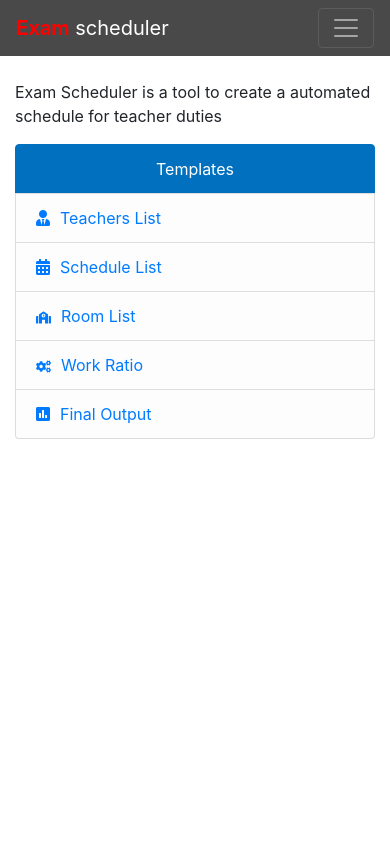
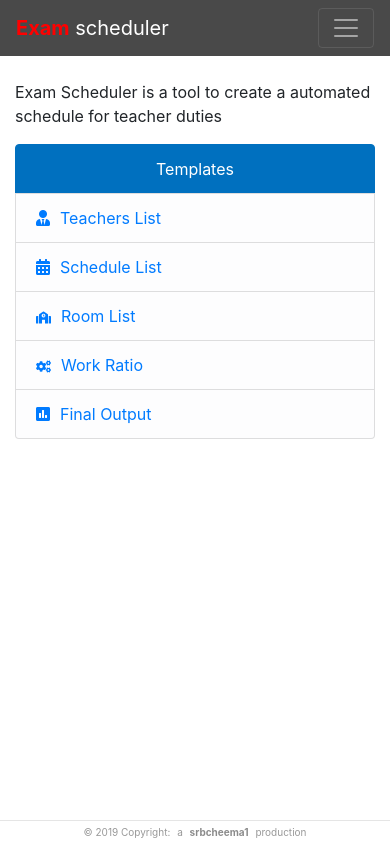
Before and after one commit to srbcheema1/ExamScheduler, a React (Create React App) app: page /Help in a window 390 px wide. Built offline with nearby package versions, Linux system fonts and the light colour scheme.

Commit message:
footer added

```diff
--- a/src/App.js
+++ b/src/App.js
@@ -5,6 +5,7 @@ import Home from './pages/Home.js'
 import About from './pages/About.js'
 import Help from './pages/Help.js'
 import Navbar from './components/navbar/Navbar.js'
+import Footer from './components/footer/footer.js';
 
 class App extends Component {
   render() {
@@ -16,6 +17,7 @@ class App extends Component {
           <Route exact path = "/About" component = {About}/>
           <Route exact path = "/Help" component = {Help}/>
         </div>
+        <Footer/>
       </Router>
     );
   }
--- /dev/null
+++ b/src/components/footer/footer.css
@@ -0,0 +1,36 @@
+.srb-footer {
+   position: fixed;
+   left: 0;
+   bottom: 0;
+   width: 100%;
+   color: white;
+   text-align: center;
+}
+
+.srb-footer .content {
+    font-size: 15px;
+    padding-top: 10px;
+    padding-bottom:10px;
+}
+
+.srb-footer hr {
+    margin-top: 10px;
+}
+
+
+
+@media screen and (max-width: 800px) {
+    .srb-footer .content {
+        font-size: 12px;
+        padding-top: 8px;
+        padding-bottom:8px;
+    }
+}
+
+@media screen and (max-width: 400px) {
+    .srb-footer .content {
+        font-size: 10px;
+        padding-top: 4px;
+        padding-bottom:4px;
+    }
+}
--- /dev/null
+++ b/src/components/footer/footer.js
@@ -0,0 +1,25 @@
+import React, {Component} from 'react';
+import './footer.css'
+
+class Footer extends Component{
+  render(){
+    return(
+        <div className="srb-footer">
+            <hr style={{marginBottom:'0'}}/>
+            <div className="text-center content">
+            <a href="https://www.linkedin.com/in/srbcheema1/"
+            style={{color:'#999',textDecoration:'none'}}>
+                © 2019 Copyright:
+                <span style={{letterSpacing:'4px'}}> </span>
+                a
+                <span style={{letterSpacing:'4px'}}> </span>
+                <span style={{color:'#8b8b8b', fontWeight:'700'}}>srbcheema1</span>
+                <span style={{letterSpacing:'4px'}}> </span>
+                production
+            </a>
+            </div>
+        </div>
+    );
+  }
+}
+export default Footer;
```
